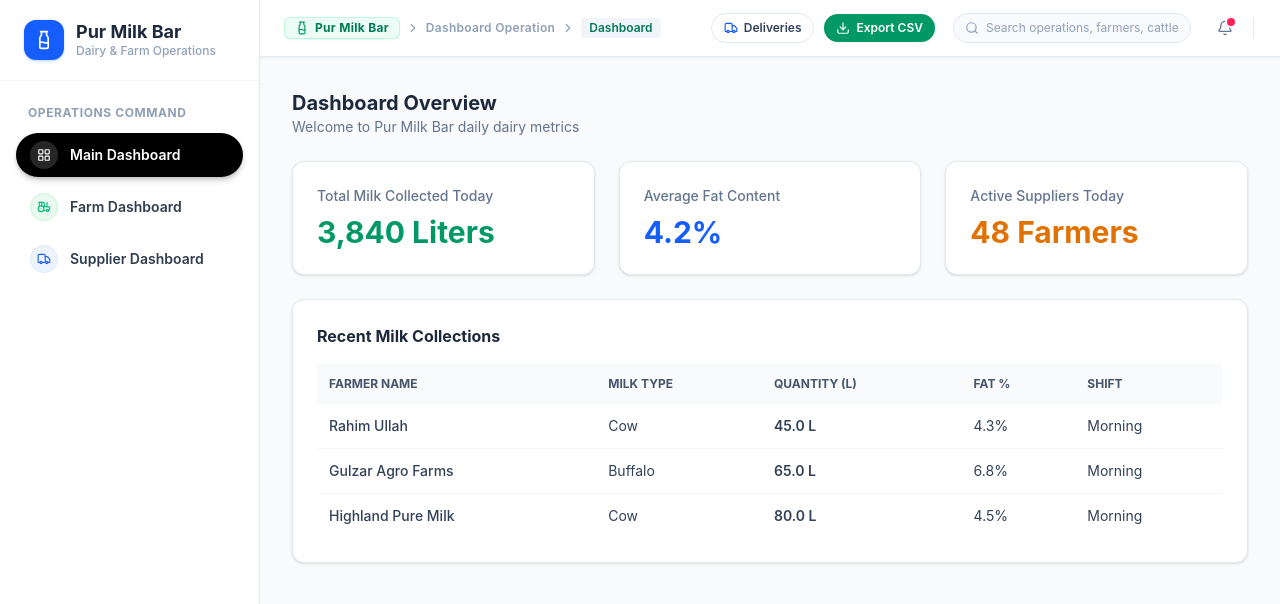
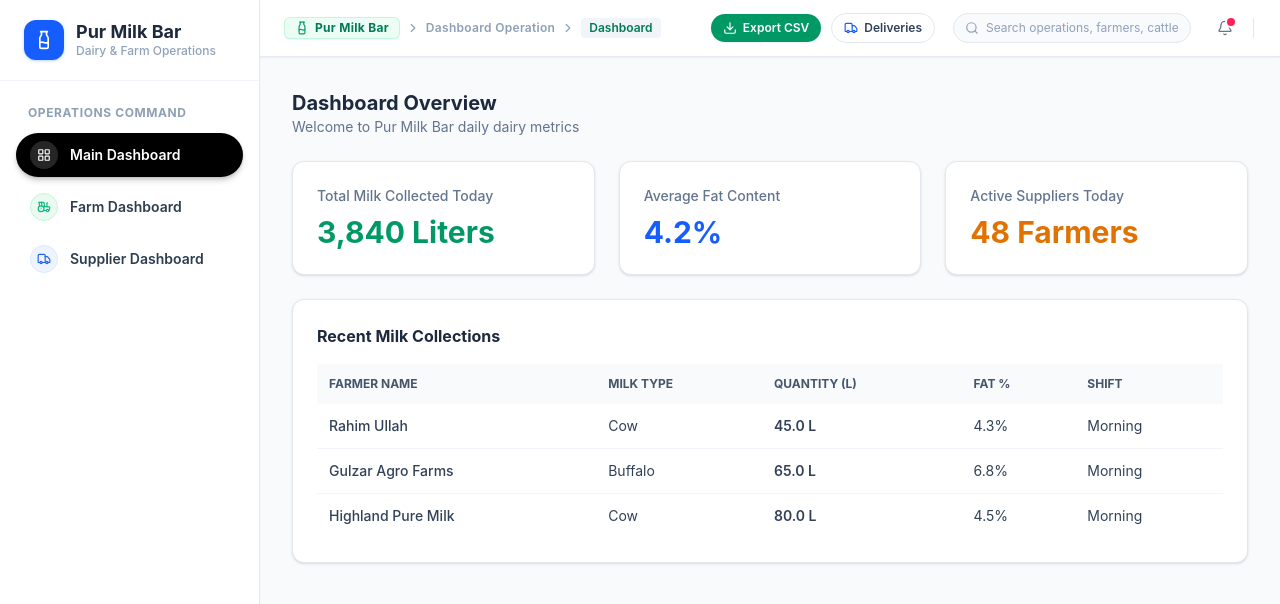
Before and after one commit to shaheerali838/Pure-Milk-Bar, a React (Vite) app in the folder client/: page /dashboard in a window 1280 px wide. Shown: the top 604 px of the page. Built offline with nearby package versions, Linux system fonts and the light colour scheme.

Commit message:
feat(client): update navbar breadcrumbs, sidebar styles, and actions

```diff
--- a/client/src/layouts/components/Navbar.jsx
+++ b/client/src/layouts/components/Navbar.jsx
@@ -54,15 +54,6 @@ export default function Navbar() {
       {/* Right: Actions, Notifications, Profile */}
       <div className="flex items-center gap-2.5 shrink-0">
         {/* Delivery Button */}
-        <button
-          type="button"
-          className="flex items-center gap-1.5 px-3 py-1.5 rounded-full border border-slate-200 text-slate-700 hover:bg-slate-50 hover:border-slate-300 text-xs font-semibold transition-colors cursor-pointer"
-          title="View Deliveries"
-        >
-          <Truck className="w-3.5 h-3.5 text-blue-600" />
-          <span>Deliveries</span>
-        </button>
-
         {/* Export CSV Button */}
         <button
           type="button"
@@ -72,6 +63,14 @@ export default function Navbar() {
         >
           <Download className="w-3.5 h-3.5" />
           <span>Export CSV</span>
+        </button>
+        <button
+          type="button"
+          className="flex items-center gap-1.5 px-3 py-1.5 rounded-full border border-slate-200 text-slate-700 hover:bg-slate-50 hover:border-slate-300 text-xs font-semibold transition-colors cursor-pointer"
+          title="View Deliveries"
+        >
+          <Truck className="w-3.5 h-3.5 text-blue-600" />
+          <span>Deliveries</span>
         </button>
         <div className="flex-1 max-w-sm mx-2">
         <div className="relative">
```
